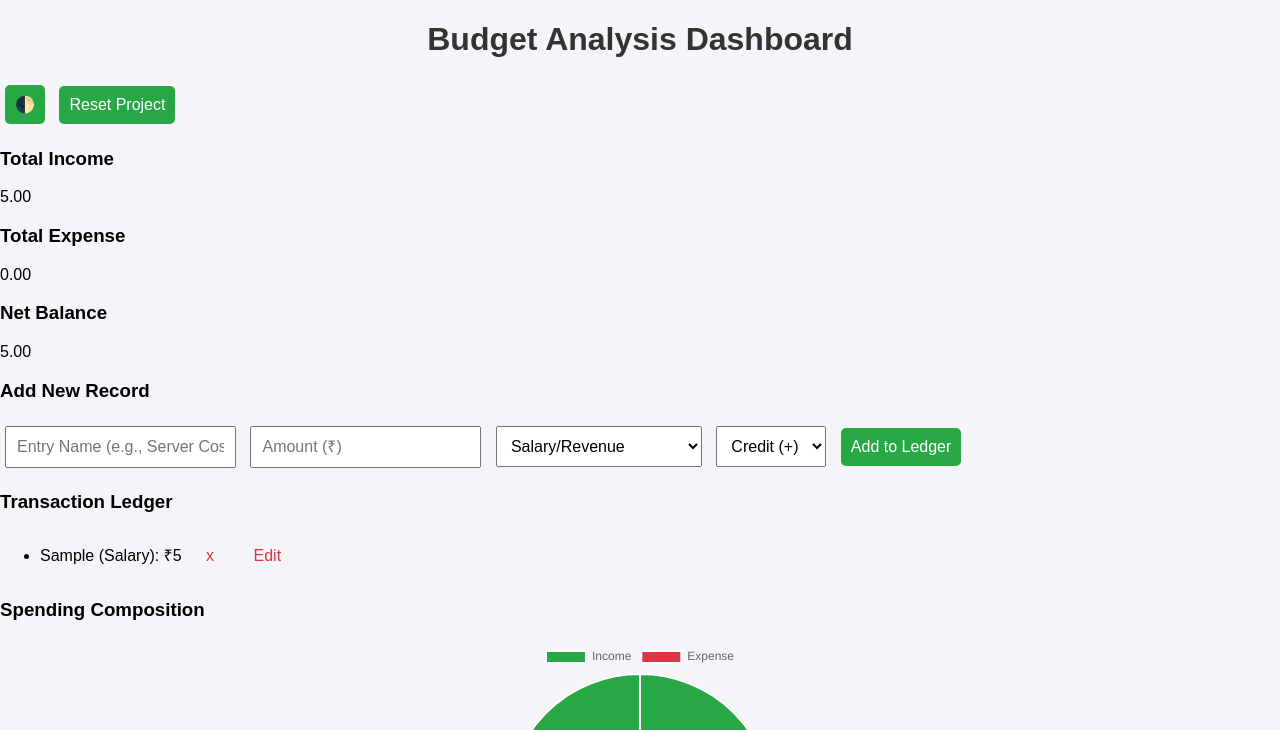
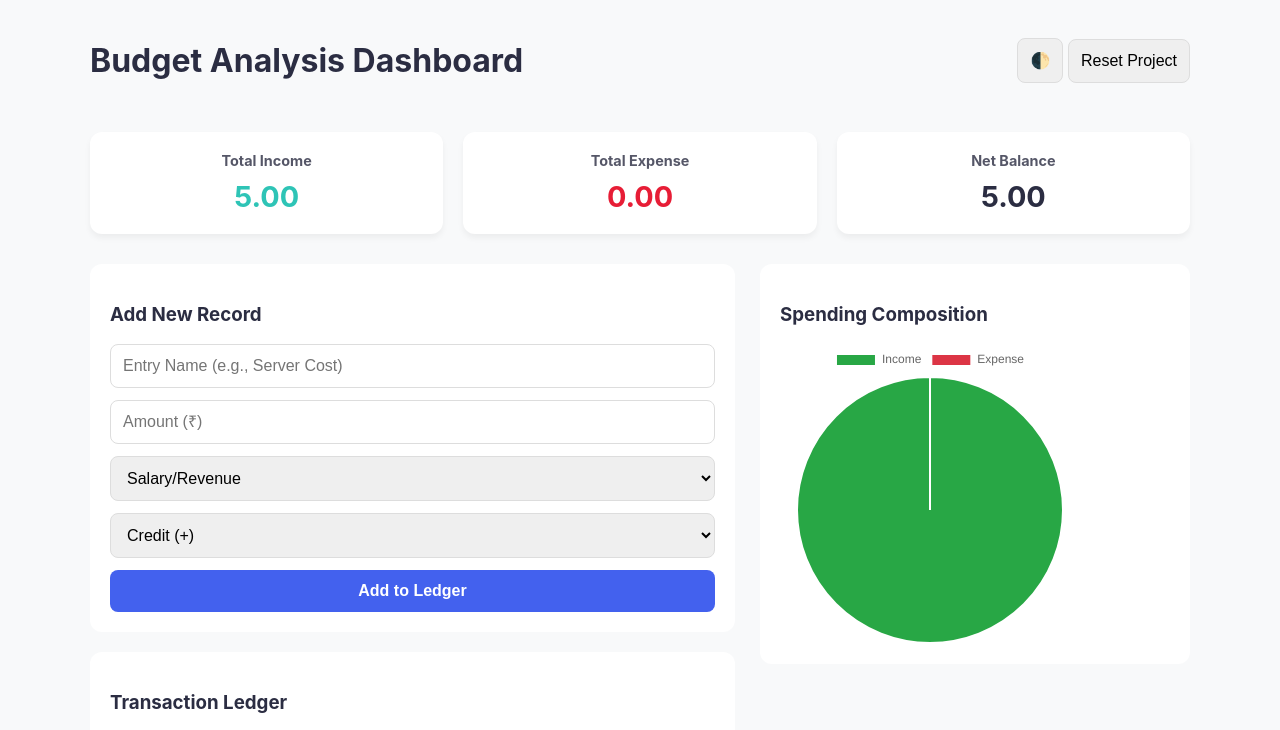
Before and after one commit to Varun4493/Budget-Analysis, a plain HTML site: page index.html in a window 1280 px wide. Both pictures are taken after typing "Sample", "5" into the empty fields and a click on the button "Add to Ledger". Shown: the top 730 px of the page. Drawn offline with nearby package versions, Linux system fonts and the light colour scheme.

Commit message:
Refactor CSS for improved theming and layout

```diff
--- a/style.css
+++ b/style.css
@@ -1,95 +1,118 @@
-body {
-    font-family: Arial, sans-serif;
-    margin: 0;
-    padding: 0;
-    background: #f4f4f9;
+:root {
+    --primary: #4361ee;
+    --success: #2ec4b6;
+    --danger: #e71d36;
+    --bg: #f8f9fa;
+    --card-bg: #ffffff;
+    --text: #2b2d42;
 }
 
-.container {
-    max-width: 700px;
-    margin: 20px auto;
-    background: white;
-    padding: 20px;
-    border-radius: 10px;
-    box-shadow: 0 2px 10px rgba(0, 0, 0, 0.1);
+body.dark-mode {
+    --bg: #0b090a;
+    --card-bg: #161a1d;
+    --text: #f5f3f4;
 }
 
-h1 {
-    text-align: center;
-    color: #333;
+body {
+    font-family: 'Inter', sans-serif;
+    background-color: var(--bg);
+    color: var(--text);
+    margin: 0;
+    transition: 0.3s ease;
 }
 
-.input-section, .actions {
+.app-container {
+    max-width: 1100px;
+    margin: 0 auto;
+    padding: 20px;
+}
+
+header {
     display: flex;
     justify-content: space-between;
+    align-items: center;
+    margin-bottom: 30px;
+}
+
+/* KPI Cards */
+.kpi-grid {
+    display: grid;
+    grid-template-columns: repeat(auto-fit, minmax(250px, 1fr));
+    gap: 20px;
+    margin-bottom: 30px;
+}
+
+.card {
+    background: var(--card-bg);
+    padding: 20px;
+    border-radius: 12px;
+    box-shadow: 0 4px 6px rgba(0,0,0,0.05);
+    text-align: center;
+}
+
+.card h3 { font-size: 0.9rem; opacity: 0.8; margin: 0; }
+.card p { font-size: 1.8rem; font-weight: bold; margin: 10px 0 0; }
+
+.income p { color: var(--success); }
+.expense p { color: var(--danger); }
+
+/* Layout Grids */
+.main-grid {
+    display: grid;
+    grid-template-columns: 1.5fr 1fr;
+    gap: 25px;
+}
+
+.input-card, .history-card, .chart-card {
+    background: var(--card-bg);
+    padding: 20px;
+    border-radius: 12px;
     margin-bottom: 20px;
 }
 
-input, button, select {
-    padding: 10px;
-    font-size: 16px;
-    margin: 5px;
+.form-group {
+    display: flex;
+    flex-direction: column;
+    gap: 12px;
 }
 
-button {
-    background: #28a745;
+input, select, button {
+    padding: 12px;
+    border: 1px solid #ddd;
+    border-radius: 8px;
+    font-size: 1rem;
+}
+
+#add-btn {
+    background: var(--primary);
     color: white;
     border: none;
-    border-radius: 5px;
     cursor: pointer;
+    font-weight: 600;
 }
 
-button:hover {
-    background: #218838;
+/* List Styling */
+ul { padding: 0; }
+li {
+    list-style: none;
+    display: flex;
+    justify-content: space-between;
+    padding: 12px;
+    background: rgba(0,0,0,0.02);
+    margin-bottom: 8px;
+    border-radius: 8px;
+    border-left: 4px solid #ccc;
 }
 
-.summary {
-    text-align: center;
-    margin: 20px 0;
+li.income-item { border-left-color: var(--success); }
+li.expense-item { border-left-color: var(--danger); }
+
+.delete-btn {
+    background: none;
+    border: none;
+    color: var(--danger);
+    cursor: pointer;
+    font-weight: bold;
 }
 
-.transaction-list ul {
-    list-style: none;
-    padding: 0;
-}
-
-.transaction-list li {
-    display: flex;
-    justify-content: space-between;
-    padding: 10px;
-    margin: 5px 0;
-    background: #f9f9f9;
-    border-left: 5px solid;
-}
-
-li.income {
-    border-color: #28a745;
-}
-
-li.expense {
-    border-color: #dc3545;
-}
-
-li button {
-    background: none;
-    border: none;
-    color: #dc3545;
-    cursor: pointer;
-    margin-left: 10px;
-}
-
-canvas {
-    margin: 20px auto;
-    display: block;
-}
-
-/* Dark mode styles */
-body.dark-mode {
-    background-color: #121212;
-    color: #f4f4f4;
-}
-
-body.dark-mode .container {
-    background-color: #1e1e1e;
-    color: #f4f4f4;
-}
+.chart-container { height: 300px; position: relative; }
```
